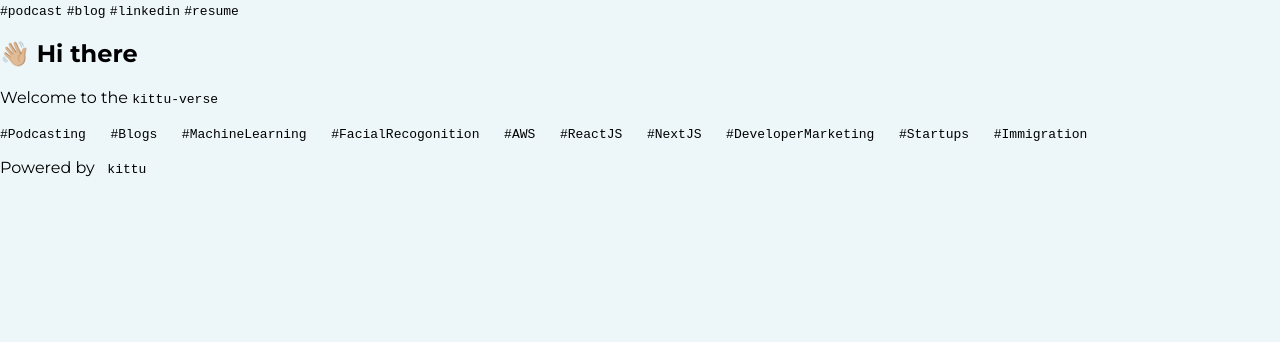
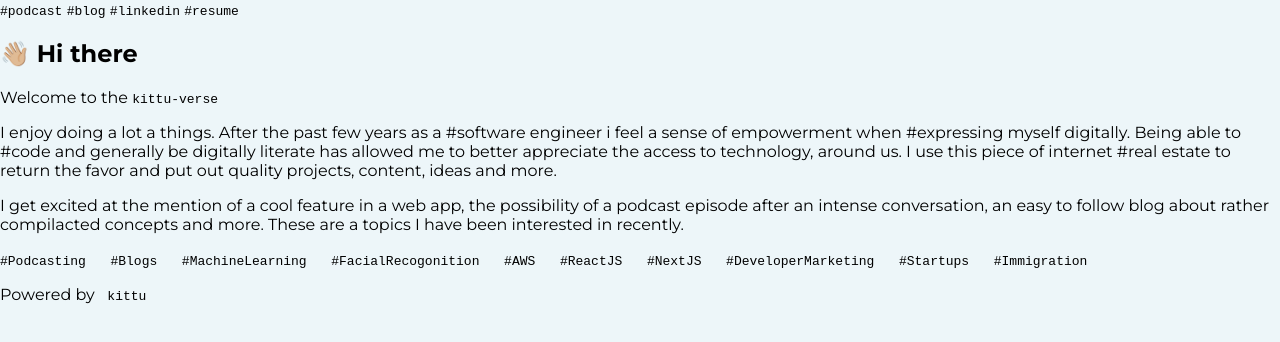
Before and after one commit to kritiketan/kittu.me, a Next.js app: page / in a window 1280 px wide. Shown: the top 342 px of the page. Built offline with nearby package versions, Linux system fonts and the light colour scheme; what typestyle would draw is missing.

Commit message:
build it please

```diff
--- a/src/components/Card/Card.tsx
+++ b/src/components/Card/Card.tsx
@@ -8,7 +8,7 @@ interface CardProps {
 const Card:FunctionComponent<CardProps> = ({heading,body,imageUrl}) => {
     return (
         <>
-        <a href="https://nextjs.org/docs" className={styles.card}>
+        <a href="https://nextjs.org/docs">
             <h2>{ heading} &rarr;</h2>
             <p>{ body }</p>
         </a>
--- a/src/components/Container/Container.tsx
+++ b/src/components/Container/Container.tsx
@@ -8,13 +8,17 @@ import { style } from 'typestyle';
 
 const main = style({
   display: 'flex',
-  flex: 1,
   flexDirection: 'column',
   alignItems: 'center',
-  minHeight: '80vh',
-  marginLeft: '10rem',
-  marginRight: '10rem',
   lineHeight: '2.5'
+})
+
+const inner = style({
+  display: 'flex',
+  flexDirection: 'column',
+  minHeight: '85vh',
+  width: '80vw',
+  alignItems: 'center',
 })
 
 interface ContainerProps {
@@ -24,14 +28,14 @@ interface ContainerProps {
 const Container: FunctionComponent<ContainerProps> = ({ title, children }) => {
   return (
       <>
-      <div>
       <HeaderNav/>
       <DocumentHead title={title}/>
-        <div className={main}>
-            {children}
+      <div className={main}>
+        <div className={inner}>
+              {children}
         </div>
+      </div>
       <Footer/>
-    </div>
       </>
 
   )
--- a/src/components/Footer/Footer.tsx
+++ b/src/components/Footer/Footer.tsx
@@ -4,7 +4,6 @@ import * as theme from '../../styles/theme'
 
 const footerStyle = style({
   display: 'flex',
-  padding: '5px 0',
   justifyContent: 'center',
   alignItems: 'center',
   backgroundColor: theme.Colors.DARK_GREY,
--- a/src/components/HeaderNav/HeaderNav.tsx
+++ b/src/components/HeaderNav/HeaderNav.tsx
@@ -5,12 +5,14 @@ import * as theme from '../../styles/theme'
 const HeaderNavStyle = style({
   display: 'flex',
   flex: 1,
-  padding: '1rem 0',
+  padding: '0.3rem 0',
+  width:'100vw',
   marginBottom: '4rem',
   justifyContent: 'center',
   alignItems: 'center',
   backgroundColor: theme.Colors.DARK_GREY,
   position: 'sticky',
+  flexWrap:'wrap',
   $nest: {
     'a:hover': {
       color: 'green'
--- a/src/components/LandingPage/LandingPage.tsx
+++ b/src/components/LandingPage/LandingPage.tsx
@@ -20,9 +20,9 @@ const LandingPage = () => {
             </p>
 
             <section>
-
+              { Content.landingPage.body.map((item)=><p key={item}>{item}</p>) }
               <p>
-              { Content.topicsOfInterest.map((topic)=> <a href="#" key={topic}><code> {topic} </code>&nbsp;&nbsp;&nbsp; </a>  ) }
+                { Content.topicsOfInterest.map((topic)=> <a href="#" key={topic}><code> {topic} </code>&nbsp;&nbsp;&nbsp; </a>  ) }
               </p>
               </section>
 
```
Also changed, not shown: kittu.me/404/index.html (+1 -1 lines), kittu.me/index.html (+1 -1 lines), src/styles/card.css (deleted).
